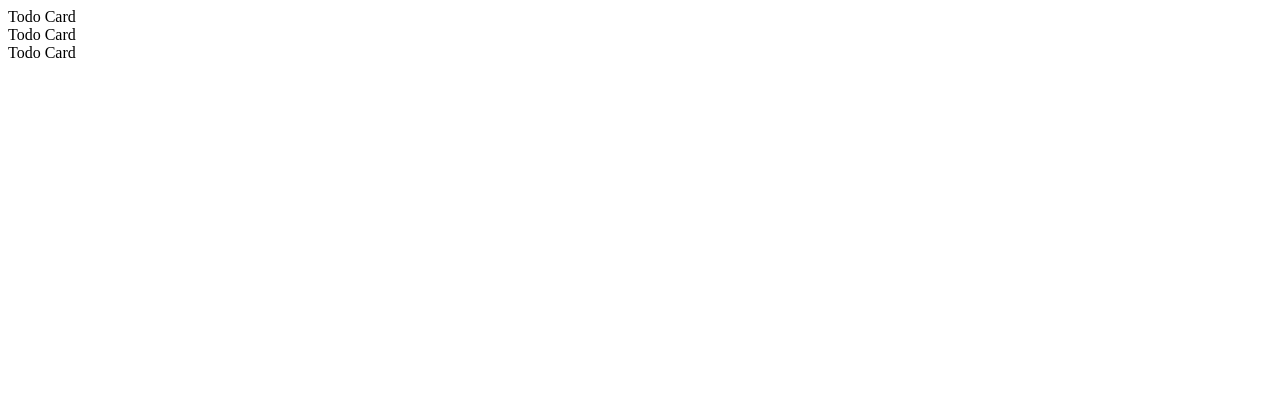
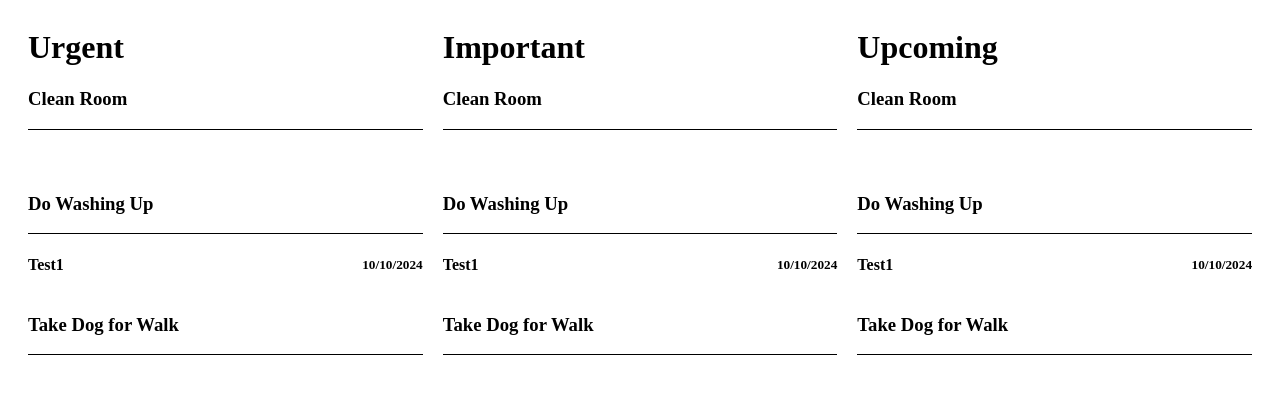
Before and after one commit to AngusWebbHammond/basic-todo-list, a React (Vite) app: page / in a window 1280 px wide. Shown: the top 394 px of the page. Built offline with nearby package versions, Linux system fonts and the light colour scheme.

Commit message:
added basic styling

```diff
--- a/src/App.jsx
+++ b/src/App.jsx
@@ -1,10 +1,13 @@
 import Todos from "./components/Todos"
+import './app.css'
 
 function App() {
 
   return (
-    <div>
-      <Todos/>
+    <div className="todo-main-container">
+      <Todos title='Urgent'/>
+      <Todos title='Important'/>
+      <Todos title='Upcoming'/>
     </div>
   )
 }
--- /dev/null
+++ b/src/app.css
@@ -0,0 +1,4 @@
+.todo-main-container {
+    display: flex;
+    padding-inline: 10px;
+}
--- a/src/components/Todo-Card/index.jsx
+++ b/src/components/Todo-Card/index.jsx
@@ -1,8 +1,18 @@
 import React from 'react'
+import './todo-card.css'
 
-const TodoCard = () => {
+const TodoCard = (props) => {
   return (
-    <div>Todo Card</div>
+    <div>
+        <div className='title'>
+            <h3>{props.cardTitle}</h3>
+        </div>
+        <div className='description'>
+            <h4>{props.description}</h4>
+            <h5>{props.deadline}</h5>
+        </div>
+
+    </div>
   )
 }
 
--- a/src/components/Todo-Card/todo-card.css
+++ b/src/components/Todo-Card/todo-card.css
@@ -0,0 +1,8 @@
+.title {
+    border-bottom: solid 1px black;
+}
+
+.description {
+    display: flex;
+    justify-content: space-between;
+}
--- a/src/components/Todos/index.jsx
+++ b/src/components/Todos/index.jsx
@@ -1,12 +1,14 @@
 import React from 'react'
 import TodoCard from '../Todo-Card'
+import './todos.css'
 
-const Todos = () => {
+const Todos = (props) => {
   return (
-    <div>
-        <TodoCard/>
-        <TodoCard/>
-        <TodoCard/>
+    <div className='todo-container'>
+        <h1>{props.title}</h1>
+        <TodoCard cardTitle='Clean Room'/>
+        <TodoCard cardTitle='Do Washing Up' description='Test1' deadline='10/10/2024'/>
+        <TodoCard cardTitle='Take Dog for Walk'/>
     </div>
   )
 }
--- /dev/null
+++ b/src/components/Todos/todos.css
@@ -0,0 +1,4 @@
+.todo-container {
+    width: 400px;
+    padding-inline: 10px;
+}
```
Also changed, not shown: src/components/Todos/todo.css (deleted).
